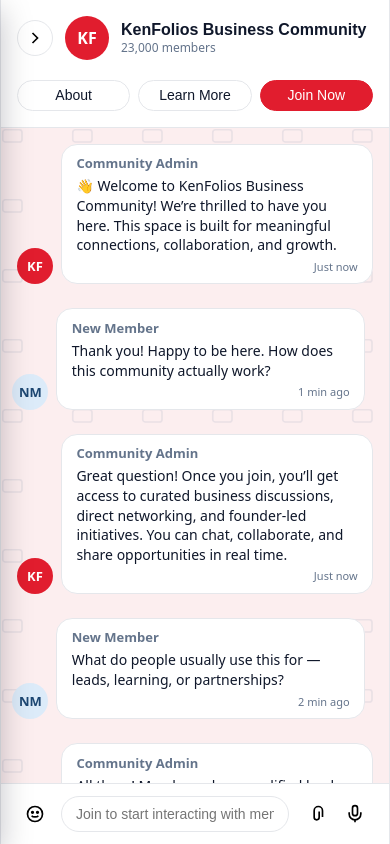
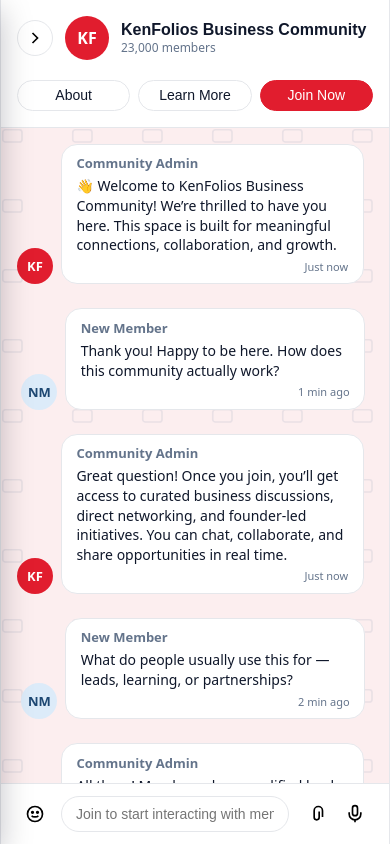
Before and after one commit to SocialSuhas/kenfolios, a plain HTML site: page community/index.html in a window 390 px wide. Drawn offline with Linux system fonts and the light colour scheme.

Commit message:
Update index.html

```diff
--- a/community/index.html
+++ b/community/index.html
@@ -169,7 +169,7 @@
       color:hsl(210 60% 28%);
     }
 
-    .chat-msg .bubble{
+    .chat-msg .bubble {
   background:#fff;
   padding:.6rem .9rem;
   border-radius:16px;
@@ -177,9 +177,19 @@
   display:flex;
   flex-direction:column;
   gap:.25rem;
-      max-width:100%;
+  max-width:600px;          /* ⬅ Limit width on desktop */
+  width:fit-content;
   position:relative;
+  word-wrap:break-word;
 }
+
+@media (max-width: 639.98px) {
+  .chat-msg .bubble {
+    max-width:85%;          /* ⬅ Responsive width on mobile */
+  }
+
+}
+
     /* Tails */
     .chat-msg.admin .bubble::before{
       content:"";
```
Lines whose indentation alone changed are shown as unchanged.
